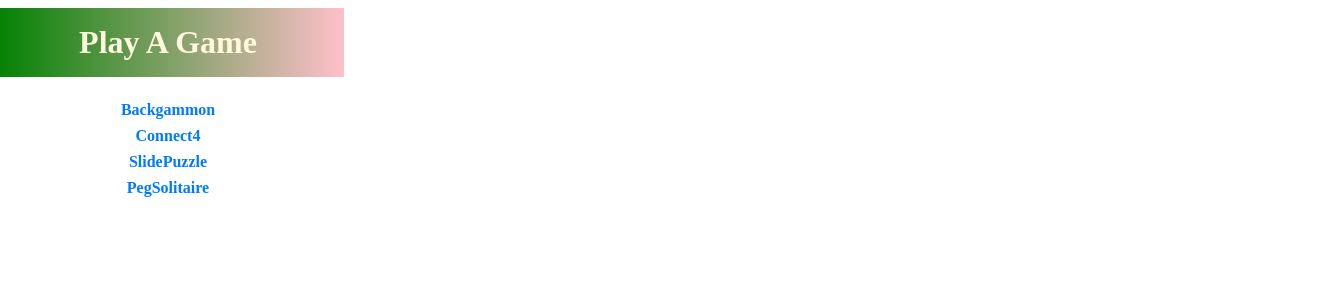
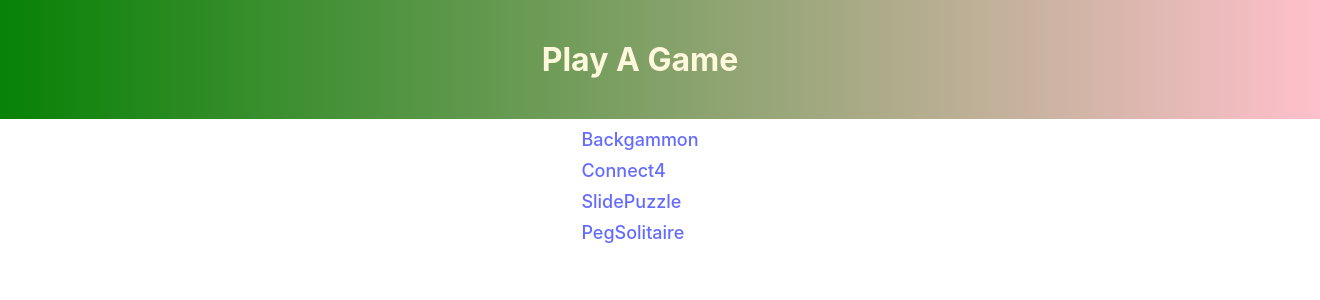
Before and after one commit to annmarie/play_a_game, a React (Vite) app: page / in a window 1280 px wide. Shown: the top 300 px of the page, 1320 px wide, since content can reach past the window. Built offline with nearby package versions, Linux system fonts and the light colour scheme.

Commit message:
updated styles for home page

```diff
--- a/src/Home/styles.css
+++ b/src/Home/styles.css
@@ -3,36 +3,33 @@
   display: flex;
   flex-direction: column;
   align-items: center;
-  width: 20em;
 }
 
 .header {
   color: cornsilk;
   background: linear-gradient(to right, green, pink);
-  padding: .5em;
+  text-align: center;
+  padding: 1.25em;
+  background-color: white;
   margin: 0;
-  text-align: center;
   width: 100%;
 }
 
 .list {
   list-style-type: none;
   padding: 0;
-  text-align: center;
-  width: 20em;
+  margin: 0;
 }
 
 .list-item {
-  margin: .5em 0;
+  margin: 10px 0;
 }
 
 .list-item a {
   text-decoration: none;
-  color: #007BFF;
-  font-weight: bold;
-  transition: color 0.3s;
+  font-size: 18px;
 }
 
 .list-item a:hover {
-  color: #0056b3;
+  text-decoration: underline;
 }
--- a/src/main.jsx
+++ b/src/main.jsx
@@ -3,6 +3,7 @@ import ReactDOM from 'react-dom/client';
 import { Provider } from 'react-redux';
 import { store } from './store';
 import App from './App.jsx';
+import './styles.css'
 
 ReactDOM.createRoot(document.getElementById('root')).render(
   <StrictMode>
--- a/src/styles.css
+++ b/src/styles.css
@@ -4,10 +4,8 @@
 
 body {
   margin: 0;
-  display: flex;
-  min-width: 320px;
-  min-height: 100vh;
 }
+
 
 a {
   font-weight: 500;
```
